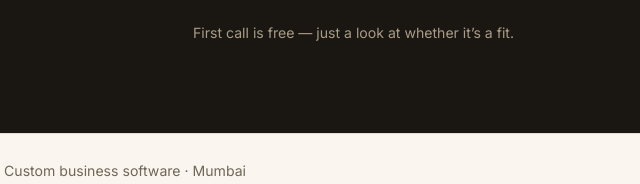
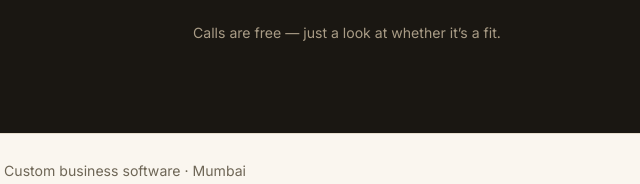
Before and after one commit to Krishi-04/Portfolio, a website: page index.html in a window 1280 px wide. Shown: the part 4125-4309 px from the top of the page, 213-853 px from the left. Drawn offline with Linux system fonts and the light colour scheme.

Commit message:
Reword: "Calls are free"
Co-Authored-By: Claude Sonnet 5 <noreply@anthropic.com>

```diff
--- a/index.html
+++ b/index.html
@@ -160,7 +160,7 @@
           <a class="btn btn-primary" href="https://wa.me/917738503534" target="_blank" rel="noopener">WhatsApp</a>
           <a class="btn btn-ghost-light" href="mailto:krishijain0203@gmail.com">krishijain0203@gmail.com</a>
         </div>
-        <p class="hero-foot">First call is free — just a look at whether it&rsquo;s a fit.</p>
+        <p class="hero-foot">Calls are free — just a look at whether it&rsquo;s a fit.</p>
       </div>
     </div>
   </section>
```
Also changed, not shown: one-pager.html (+1 -1 lines).
